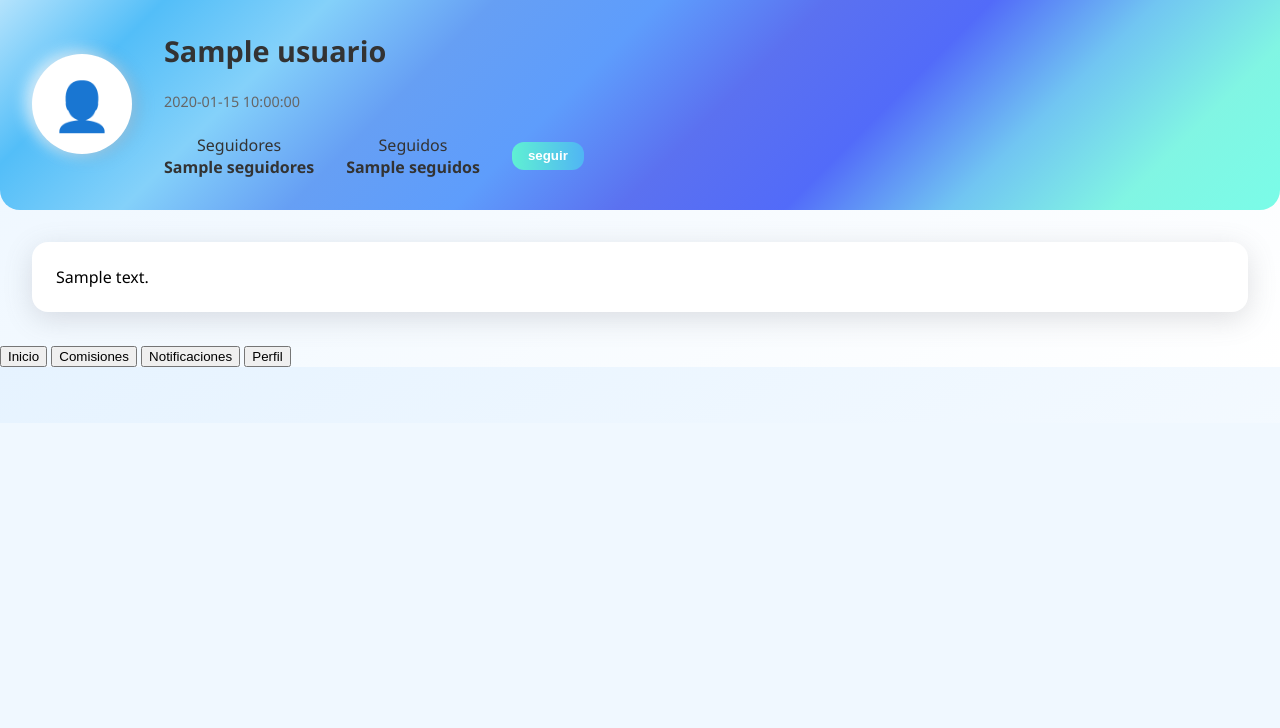
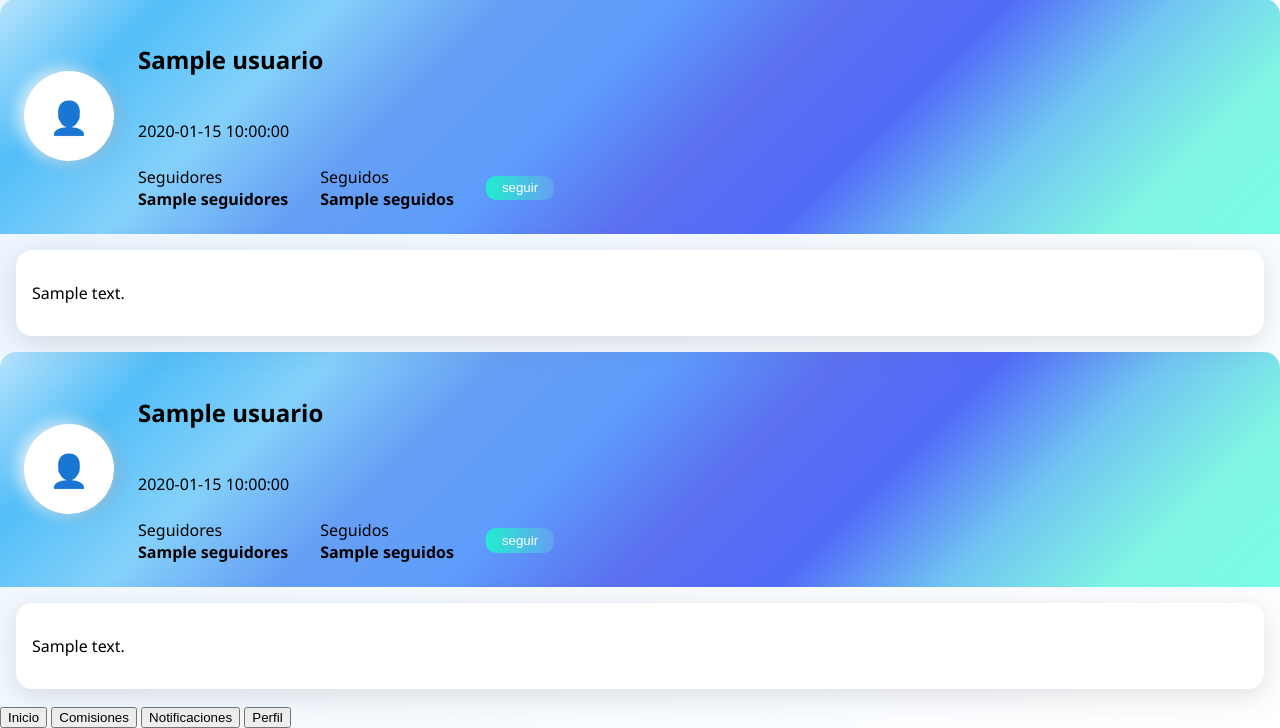
Before and after one commit to Maria1600/proyecto_final_ComArt, a Flask app: template commArt/templates/perfil.html in a window 1280 px wide. Shown: the part 377-1105 px from the top of the page. Before the commit the page ends 744 px from the top, so only its background shows below. Run offline with Flask 3, Linux system fonts and the light colour scheme; the template is opened without the code that fills it: most values are stand-ins (such as "Sample title", 1, 10 or a date in 2020); parts of the project's set-up code (start-up, migrations or seed data) failed here and were passed over; grey boxes are pictures that could not be loaded.

Commit message:
Acabado interfaz de perfil

```diff
--- a/commArt/static/css/perfilStyle.css
+++ b/commArt/static/css/perfilStyle.css
@@ -124,55 +124,33 @@ body {
 }
 
 /* === Cuerpo === */
+
+/* Encabezado del perfil */
 .perfil-encabezado {
+  background: linear-gradient(135deg, #b5e3fc, #53bef8, #84d1fa, #669ff4, #5e9dfc, #5b71f0, #526bf9, #71c5f2, #81f5e3, #7afce8);
+  padding: 1.5rem;
   display: flex;
   align-items: center;
-    background: linear-gradient(
-        135deg,
-        #b5e3fc,
-        #53bef8,
-        #84d1fa,
-        #669ff4,
-        #5e9dfc,
-        #5b71f0,
-        #526bf9,
-        #71c5f2,
-        #81f5e3,
-        #7afce8
-    );
-    padding: 2rem;
-    border-radius: 0 0 20px 20px;
-    gap: 2rem;
+  gap: 1.5rem;
+  border-radius: 16px 16px 0 0;
 }
 
 .avatar-contenedor {
+  width: 90px;
+  height: 90px;
+  border-radius: 50%;
   background: white;
-    border-radius: 50%;
-    width: 100px;
-    height: 100px;
   display: flex;
+  justify-content: center;
   align-items: center;
-    justify-content: center;
-    font-size: 3rem;
-    box-shadow: rgba(136, 165, 191, 0.48) 6px 2px 16px 0px,
-                rgba(255, 255, 255, 0.8) -6px -2px 16px 0px;
+  box-shadow: rgba(136, 165, 191, 0.48) 6px 2px 16px 0px, rgba(255, 255, 255, 0.8) -6px -2px 16px 0px;
+  font-size: 2rem;
 }
 
 .perfil-info {
   display: flex;
   flex-direction: column;
   gap: 0.5rem;
-    color: #333;
-}
-
-.perfil-info h2 {
-    margin: 0;
-    font-size: 1.8rem;
-}
-
-.fecha-creacion {
-    font-size: 0.9rem;
-    color: #666;
 }
 
 .seguimiento {
@@ -181,76 +159,139 @@ body {
   align-items: center;
 }
 
-.seguimiento div {
-    text-align: center;
+.boton-seguir {
+  background: linear-gradient(to right, #22edce, #669ff4);
+  border: none;
+  color: white;
+  padding: 0.3rem 1rem;
+  border-radius: 10px;
+  cursor: pointer;
 }
 
-.boton-seguir {
-    padding: 0.4rem 1rem;
-    background: linear-gradient(to right, #5ff0d3, #50b5f4);
-    color: white;
-    border: none;
-    border-radius: 12px;
-    cursor: pointer;
-    font-weight: bold;
-}
-
-.descripcion-caja {
-    margin: 2rem;
-    padding: 1.5rem;
+/* Descripción */
+.perfil-descripcion, .descripcion-caja {
   background: white;
+  padding: 1rem;
+  margin: 1rem;
   border-radius: 16px;
   box-shadow: rgba(100, 100, 111, 0.2) 0px 7px 29px 0px;
   position: relative;
 }
 
-.descripcion-caja p {
-    margin: 0;
-    white-space: pre-line;
-}
-
 textarea {
   width: 100%;
-    height: 8rem;
-    padding: 1rem;
-    font-size: 1rem;
-    border-radius: 12px;
-    border: 1px solid #ccc;
-    resize: none;
+  min-height: 100px;
+  padding: 0.5rem;
+  border-radius: 8px;
+  resize: vertical;
 }
 
 .btn-editar {
-    position: absolute;
-    bottom: 1rem;
-    right: 1rem;
   background: none;
   border: none;
   color: #10cdaf;
-    font-size: 1.5rem;
+  font-size: 1.2rem;
+  position: absolute;
+  bottom: 10px;
+  right: 10px;
   cursor: pointer;
 }
 
-.botones-edicion {
-    margin-top: 1rem;
-    display: flex;
-    justify-content: flex-end;
-    gap: 1rem;
+.botones-edicion button {
+  margin-right: 10px;
+  border: none;
+  padding: 0.4rem 0.8rem;
+  border-radius: 8px;
+  font-size: 1rem;
+  cursor: pointer;
 }
 
 .btn-guardar {
   background-color: #27d3b9;
   color: white;
-    border: none;
-    padding: 0.5rem 1rem;
-    border-radius: 10px;
-    cursor: pointer;
 }
 
 .btn-cancelar {
   background-color: #f8536b;
   color: white;
+  text-decoration: none;
+  padding: 0.4rem 0.8rem;
+  border-radius: 8px;
+}
+
+/* Tags */
+.tags-artista {
+  margin-top: 1rem;
+  display: flex;
+  flex-wrap: wrap;
+  gap: 0.5rem;
+}
+
+.tag {
+  background: rgba(47, 74, 229, 0.2);
+  color: #2f4ae5;
+  padding: 0.3rem 0.7rem;
+  border-radius: 10px;
+  -webkit-backdrop-filter: blur(10px);
+  backdrop-filter: blur(10px);
+}
+
+/* Publicaciones */
+.publicaciones-artista {
+  margin: 1rem;
+}
+
+.publicaciones-header {
+  display: flex;
+  justify-content: space-between;
+  align-items: center;
+  margin-bottom: 1rem;
+}
+
+.boton-gradiente {
+  background: linear-gradient(to right, #53bef8, #5b71f0);
+  padding: 0.5rem 1rem;
   border: none;
-    padding: 0.5rem 1rem;
   border-radius: 10px;
+  color: white;
   text-decoration: none;
 }
+
+.lista-publicaciones {
+  max-height: 500px;
+  overflow-y: auto;
+  display: flex;
+  flex-direction: column;
+  gap: 1rem;
+}
+
+.publicacion {
+  background: white;
+  border-radius: 16px;
+  padding: 1rem;
+  box-shadow: rgba(100, 100, 111, 0.2) 0px 7px 29px 0px;
+}
+
+.publicacion-cabecera {
+  display: flex;
+  justify-content: space-between;
+  margin-bottom: 0.5rem;
+  font-weight: bold;
+}
+
+.imagen-publicacion {
+  max-width: 100%;
+  border-radius: 8px;
+  margin-bottom: 0.5rem;
+}
+
+.texto-publicacion p {
+  margin: 0.5rem 0;
+}
+
+.acciones-publicacion {
+  display: flex;
+  justify-content: space-between;
+  align-items: center;
+  font-size: 0.9rem;
+}
--- a/commArt/templates/perfil.html
+++ b/commArt/templates/perfil.html
@@ -66,7 +66,119 @@
     {% else %}
     <p>{{ usuario.descripcion }}</p>
     {% endif %}
+</div><!-- PERFIL GENERAL HTML -->
+<div class="perfil-encabezado">
+    <div class="avatar-contenedor">
+        <span class="icono-usuario">👤</span>
+    </div>
+    <div class="perfil-info">
+        <h2>{{ usuario.nombre }}</h2>
+        <p class="fecha-creacion">{{ usuario.fecha_creacion }}</p>
+        <div class="seguimiento">
+            <div>Seguidores<br><strong>{{ usuario.seguidores }}</strong></div>
+            <div>Seguidos<br><strong>{{ usuario.seguidos }}</strong></div>
+
+            {% if not es_logado %}
+            <form method="POST" action="/seguir">
+                <input type="hidden" name="usuario_id" value="{{ usuario.id }}">
+                <button class="boton-seguir">seguir</button>
+            </form>
+            {% endif %}
+        </div>
+    </div>
 </div>
+
+<!-- USUARIO NORMAL -->
+{% if not usuario.es_artista %}
+<div class="perfil-descripcion">
+    {% if es_logado and modo_edicion %}
+    <form method="POST" action="/guardar-descripcion">
+        <textarea name="nueva_descripcion">{{ usuario.descripcion }}</textarea>
+        <div class="botones-edicion">
+            <button type="submit" class="btn-guardar">✔</button>
+            <a href="/perfil" class="btn-cancelar">✖</a>
+        </div>
+    </form>
+    {% else %}
+    <p>{{ usuario.descripcion }}</p>
+    {% if es_logado %}
+    <form method="GET" action="/perfil?editar=1">
+        <button class="btn-editar">✎</button>
+    </form>
+    {% endif %}
+    {% endif %}
+</div>
+
+<!-- USUARIO ARTISTA -->
+{% else %}
+<div class="perfil-artista-contenido">
+    <div class="info-artista">
+        <div class="descripcion-caja">
+            {% if es_logado and modo_edicion %}
+            <form method="POST" action="/guardar-descripcion">
+                <textarea name="nueva_descripcion">{{ usuario.descripcion }}</textarea>
+                <div class="botones-edicion">
+                    <button type="submit" class="btn-guardar">✔</button>
+                    <a href="/perfil" class="btn-cancelar">✖</a>
+                </div>
+            </form>
+            {% else %}
+            <p>{{ usuario.descripcion }}</p>
+            {% if es_logado %}
+            <form method="GET" action="/perfil?editar=1">
+                <button class="btn-editar">✎</button>
+            </form>
+            {% endif %}
+            {% endif %}
+        </div>
+
+        <div class="tags-artista">
+            {% for tag in usuario.tags %}
+            <span class="tag">{{ tag }}</span>
+            {% endfor %}
+            {% if es_logado %}
+            <form method="GET" action="/editar_tags">
+                <button class="btn-editar">✎</button>
+            </form>
+            {% endif %}
+        </div>
+    </div>
+
+    <div class="publicaciones-artista">
+        <div class="publicaciones-header">
+            <h3>PUBLICACIONES</h3>
+            {% if es_logado %}
+            <a href="/crear_publicacion" class="boton-gradiente">+ Crear publicación</a>
+            {% else %}
+            <a href="/abrir_comision/{{ usuario.id }}" class="boton-gradiente">+ Abrir comisión</a>
+            {% endif %}
+        </div>
+
+        <div class="lista-publicaciones">
+            {% for pub in publicaciones %}
+            <div class="publicacion">
+                <div class="publicacion-cabecera">
+                    <span class="nombre-autor">{{ usuario.nombre }}</span>
+                    <span class="fecha-publicacion">{{ pub.fecha }}</span>
+                </div>
+                <img src="{{ pub.imagen_url }}" alt="imagen publicación" class="imagen-publicacion">
+                <div class="texto-publicacion">
+                    <p>{{ pub.descripcion }}</p>
+                </div>
+                <div class="acciones-publicacion">
+                    <span>👍 {{ pub.likes }}</span>
+                    {% if es_logado %}
+                    <form method="GET" action="/editar_publicacion/{{ pub.id }}">
+                        <button class="btn-editar">✎</button>
+                    </form>
+                    {% endif %}
+                </div>
+            </div>
+            {% endfor %}
+        </div>
+    </div>
+</div>
+{% endif %}
 
 <!-- Footer -->
 <footer class="footer">
```
Lines whose indentation alone changed are shown as unchanged.
